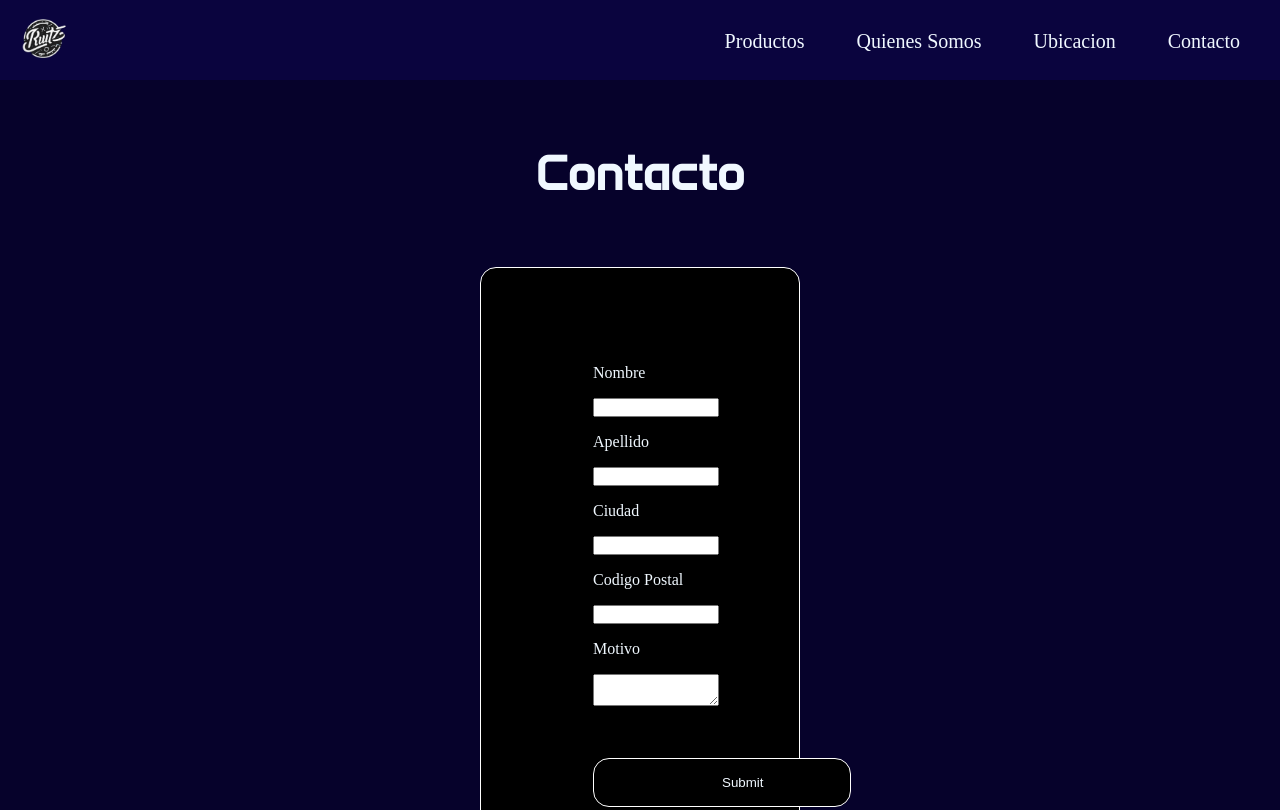
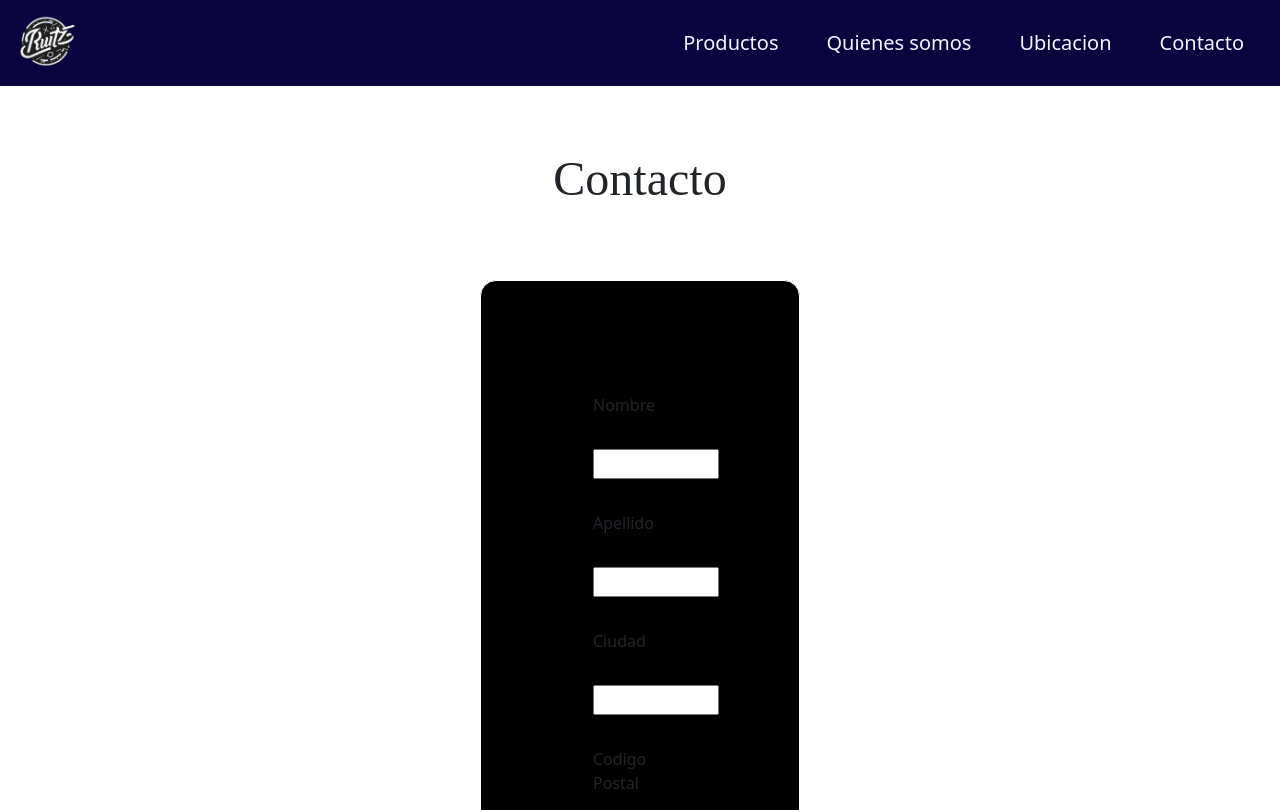
Before and after one commit to LucianoCipolla/PFCoderhouseDesarrolloWebLucianoCipolla, a plain HTML site: page pages/contact.html in a window 1280 px wide. Shown: the top 810 px of the page. Drawn offline with Linux system fonts and the light colour scheme.

Commit message:
bootstrap al nav de contacto

```diff
--- a/css/style.css
+++ b/css/style.css
@@ -1,4 +1,4 @@
-*{
+/* *{
     margin: 0;
     padding: 0;
     box-sizing: border-box;
@@ -27,7 +27,7 @@ a{
 /*INDEX*/
 
 /* ---NAV--- */
-header{
+/* header{
     width: 100%;
     position: sticky;
     top: 0;
@@ -77,7 +77,71 @@ header .nav__ul li {
 
 .nav__ruitz img{
     height: 100%;
+}  */
+
+
+
+h1,h2,h3,h4,h5,h6,footer{
+    font-family: Anta;
 }
+
+body {
+    background: #06022b;
+    color: aliceblue;
+}
+a{
+    color: aliceblue;
+}
+
+/*INDEX*/
+
+/* ---NAV--- */
+header{
+    width: 100%;
+    position: sticky;
+    top: 0;
+    z-index: 20;
+}
+marquee{
+    background-color: #070325;
+}
+marquee span{
+    margin: 0 3rem;
+}
+.nav {
+    background-color: #0a043e;
+    color: aliceblue;
+}
+
+.navbar-nav a {
+    position: relative;
+    color: aliceblue;
+    font-size: 20px;
+}
+.navbar-nav a:hover{
+    color: #88f;;
+}
+.navbar-nav a::after{
+    content: '';
+    position: absolute;
+    width: 0%;
+    height: 4px;
+    bottom: 0;
+    left: 0;
+    background-color: whitesmoke;
+    transition: all 0.3s ease-in-out;
+}
+
+.navbar-nav a:hover::after{
+    width: 100%;
+}
+
+.img-nav{
+    height: 60px;
+}
+
+
+
 
 /* ---SECTION HOME--- */
 
--- a/pages/contact.html
+++ b/pages/contact.html
@@ -5,21 +5,30 @@
     <meta name="viewport" content="width=device-width, initial-scale=1.0">
     <title>Ruitz</title>
     <link rel="stylesheet" href="../css/style.css">
-    <!-- <link rel="stylesheet" href="../css/bootstrap.min.css"> -->
+    <link rel="stylesheet" href="../css/bootstrap.min.css">
     <link rel="icon" href="../assets/images/indexImg/icono.png" type="image/x-icon">
 </head>
 <body>
     <header>
-        <nav class="nav" id="nav">
-            <a class="nav__ruitz" href="#home"><img src="../assets/images/indexImg/icono.png" alt=""></a>
-            <ul class="nav__ul">
-                <li><a href="./products.html">Productos</a></li>
-                <li><a href="./nosotros.html">Quienes Somos</a></li>
-                <li><a href="../index.html#location">Ubicacion</a></li>
-                <li><a href="./contact.html">Contacto</a></li>
-            </ul>
+        <nav class="navbar sticky-top navbar-expand-lg nav">
+            <div class="container-fluid">
+                <a class="navbar-brand flex-grow-1" href="../index.html"><img class="img-nav" src="../assets/images/indexImg/icono.png" alt=""></a>
+                <button class="navbar-toggler" type="button" data-bs-toggle="collapse" data-bs-target="#navbarNav" aria-controls="navbarNav" aria-expanded="false" aria-label="Toggle navigation">
+                    <span class="navbar-toggler-icon"></span>
+                </button>
+                <div class="collapse navbar-collapse" id="navbarNav">
+                <div class="collapse navbar-collapse justify-content-end" id="navbarNavAltMarkup">
+                    <div class="navbar-nav">
+                        <a class="nav-link px-3 mx-2" href="./products.html">Productos</a>
+                        <a class="nav-link px-3 mx-2" href="./nosotros.html">Quienes somos</a>
+                        <a class="nav-link px-3 mx-2" href="../index.html#location">Ubicacion</a>
+                        <a class="nav-link px-3 mx-2" href="./contact.html">Contacto</a>
+                    </div>
+                </div>
+            </div>
         </nav>
-        </header>
+    </header>
+
     <main class="contact">
         <h1>Contacto</h1>
         <form class="contact__form" action="post">
@@ -60,6 +69,6 @@
         </div>
         <p>Coyright @ 2024 Ruitzbrand</p>
     </footer>
-    <!-- <script src="../js/bootstrap.bundle.min.js"></script> -->
+    <script src="../js/bootstrap.bundle.min.js"></script>
 </body>
 </html>
```
